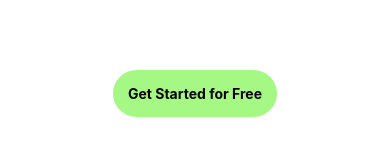
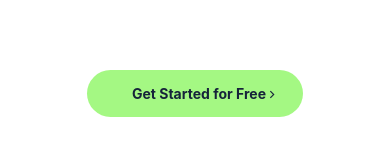
Before and after one commit to kevinbrian-cortex/LittleLemonApp-ReactNative, a React Native app: screen / in a window 390 px wide. Shown: the part 631-798 px from the top of the page. Built offline with nearby package versions, Linux system fonts and the light colour scheme.

Commit message:
improve on Board

```diff
--- a/Styled/StyledButton.js
+++ b/Styled/StyledButton.js
@@ -1,7 +1,11 @@
 import styled from "styled-components/native";
 
 export const ButtonPrimary = styled.Pressable`
-  padding: 15px;
+  padding: 15px 25px 15px 25px;
   border-radius: 100px;
-  background-color: #A4F883;
+  background-color: #a4f883;
+  display: flex;
+  flex-direction: row;
+  align-items: center;
+  justify-content: center;
 `;
--- a/components/SplashScreen/SplashScreenBody.js
+++ b/components/SplashScreen/SplashScreenBody.js
@@ -5,6 +5,7 @@ import {
   StyledSplashScreenWrapper,
 } from "../../Styled/StyledSplashScreen";
 import { ButtonPrimary } from "../../Styled/StyledButton";
+import Ionicons from "@expo/vector-icons/Ionicons";
 
 export default function SplashScreenBody() {
   return (
@@ -18,12 +19,17 @@ export default function SplashScreenBody() {
         </View>
 
         <ButtonPrimary>
-          <Text style={{ fontWeight: "bold" }}>Get Started for Free</Text>
+          <Text style={{ fontWeight: "bold", color: "#16233a" }}>
+            <Text style={{ paddingLeft: 20 }}>Get Started for Free</Text>
+            <Ionicons name="ios-chevron-forward-outline"></Ionicons>
+          </Text>
         </ButtonPrimary>
       </StyledSplashScreenWrapper>
 
-      <View style={{flex : 0.09}}>
-        <Text style={{textAlign : "center", fontWeight : "bold"}}>Made by Kevin Brian</Text>
+      <View style={{ flex: 0.09 }}>
+        <Text style={{ textAlign: "center", fontWeight: "bold" }}>
+          Made by Kevin Brian
+        </Text>
       </View>
     </StyledSplashScreenBody>
   );
```
